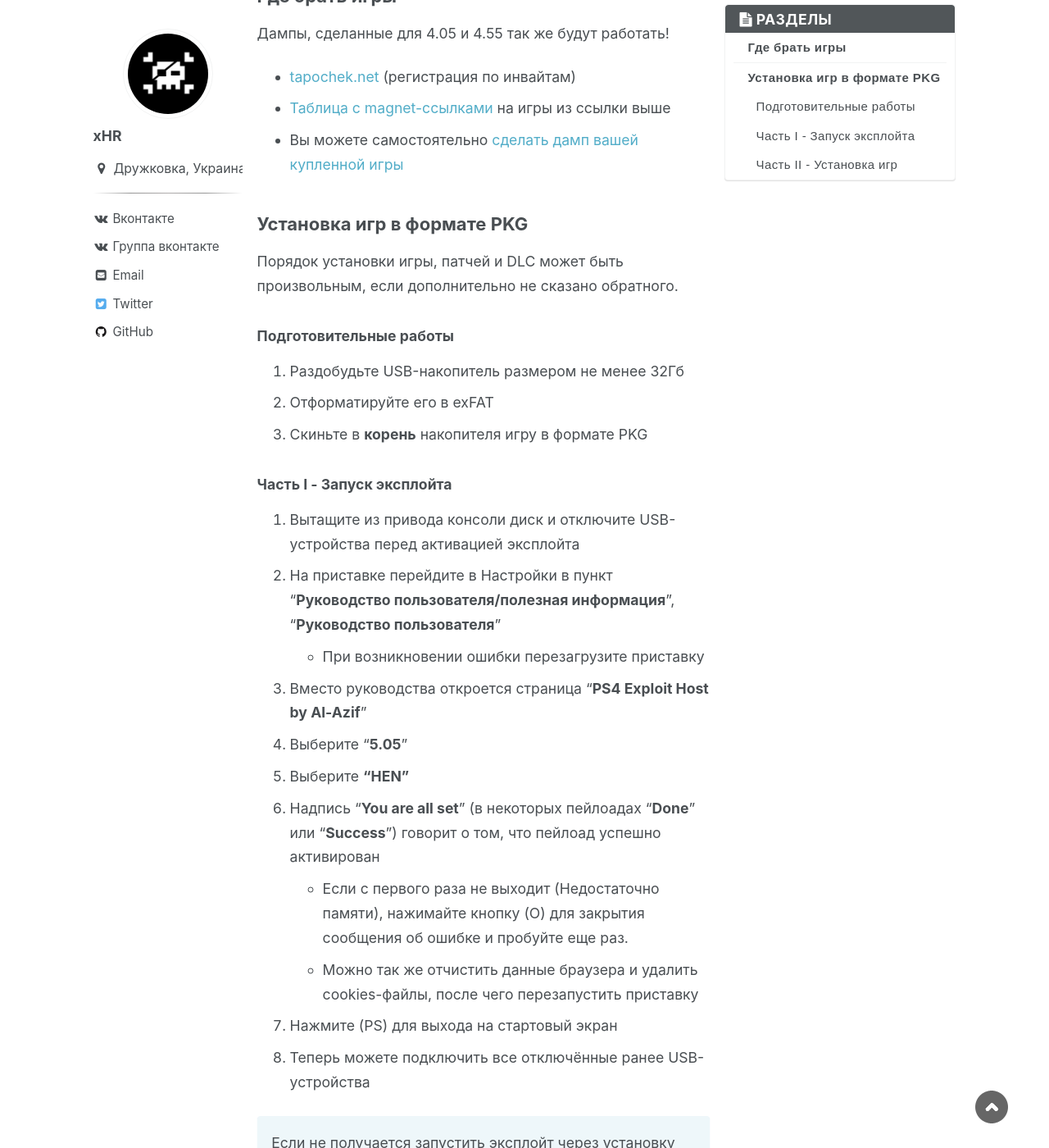
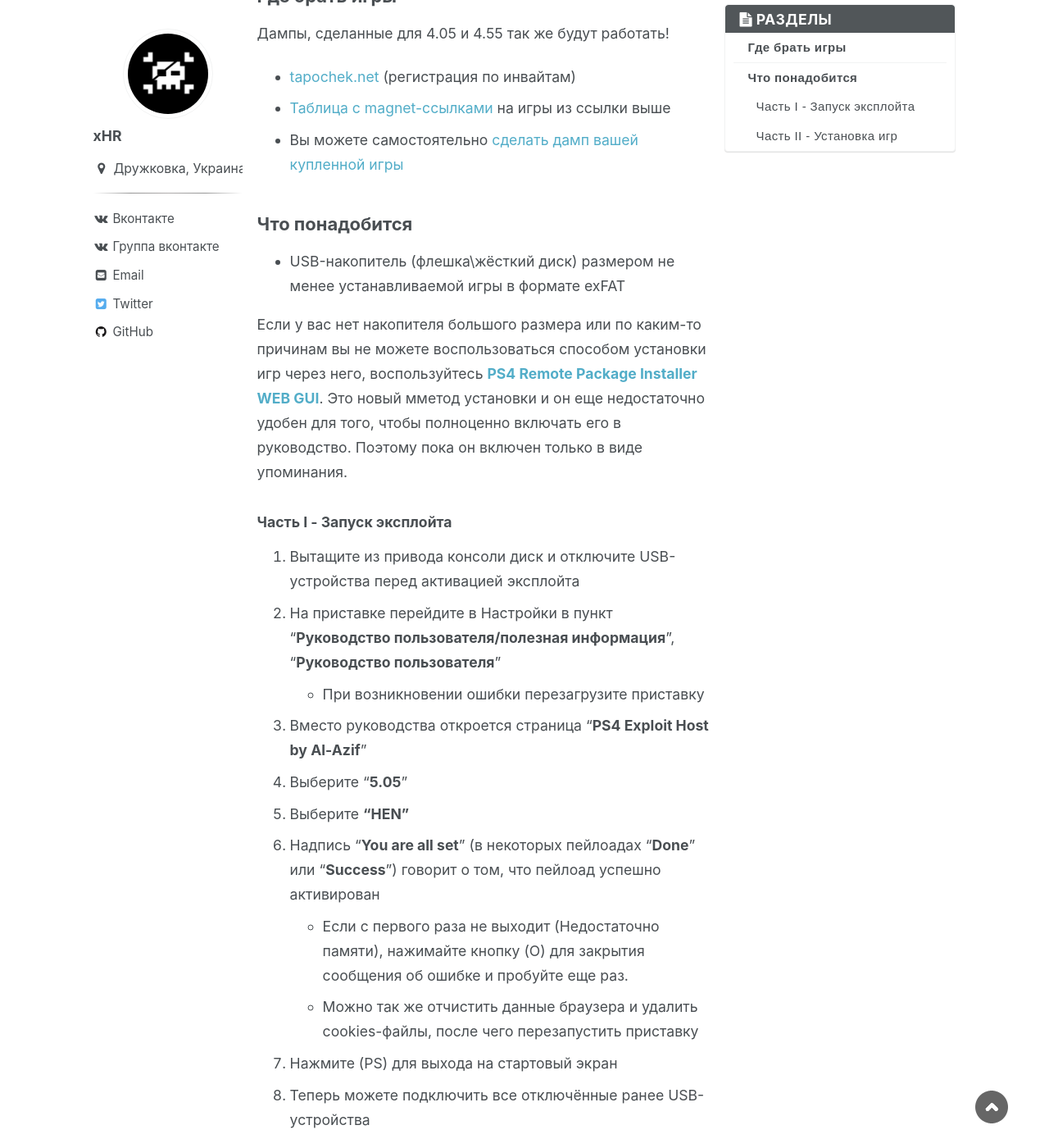
Before and after one commit to rashevskyv/ps4, a Jekyll site: the page built from _pages/games.md, in a window 1280 px wide and 1400 px high, scrolled down 600 px. Shown: the whole window at 82% size. Built offline with Jekyll 4.4.1, drawn with Linux system fonts in a browser that asks for light colours; nearby versions of some CDN libraries; some of the changed text lies outside the part shown.

Commit message:
Если у вас нет накопителя большого размера или по каким-то причинам вы не можете воспользоваться способом установки игр через него, воспользуйтесь [**PS4 Remote Package Installer WEB GUI**](https://4pda.ru/forum/index.php?showtopic=885825&st=6220#entry78285544){:target=_blank}. Это новый мметод установки и он еще недостаточно удобен для того, чтобы полноценно включать его в руководство. Поэтому пока он включен только в виде упоминания.

```diff
--- a/_pages/games.md
+++ b/_pages/games.md
@@ -13,15 +13,11 @@
 + [Таблица с magnet-ссылками](http://pkg.customfw.xyz){:target="_blank"} на игры из ссылки выше
 + Вы можете самостоятельно [сделать дамп вашей купленной игры](game-dumps)
 
-## Установка игр в формате PKG
+## Что понадобится
 
-Порядок установки игры, патчей и DLC может быть произвольным, если дополнительно не сказано обратного.
+* USB-накопитель (флешка\жёсткий диск) размером не менее устанавливаемой игры в формате exFAT
 
-### Подготовительные работы
-
-1. Раздобудьте USB-накопитель размером не менее 32Гб
-1. Отформатируйте его в exFAT
-1. Скиньте в **корень** накопителя игру в формате PKG
+Если у вас нет накопителя большого размера или по каким-то причинам вы не можете воспользоваться способом установки игр через него, воспользуйтесь [**PS4 Remote Package Installer WEB GUI**](https://4pda.ru/forum/index.php?showtopic=885825&st=6220#entry78285544){:target="_blank"}. Это новый мметод установки и он еще недостаточно удобен для того, чтобы полноценно включать его в руководство. Поэтому пока он включен только в виде упоминания.
 
 ### Часть I - Запуск эксплойта
 
@@ -36,6 +32,9 @@
 
 ### Часть II - Установка игр
 
+Порядок установки игры, патчей и DLC может быть произвольным, если дополнительно не сказано обратного.
+
+1. Скиньте в **корень** накопителя игру в формате PKG и подключите его к консоли в любой USB-порт
 1. Запустите настройки
 1. Листайте в самый низ и запустите пункт "**Debug Settings**"
 1. Перейдите в меню "**Game**"
```
Also changed, not shown: _pages/faq.md (+4 -4 lines), _pages/home.md (+1 -1 lines).
